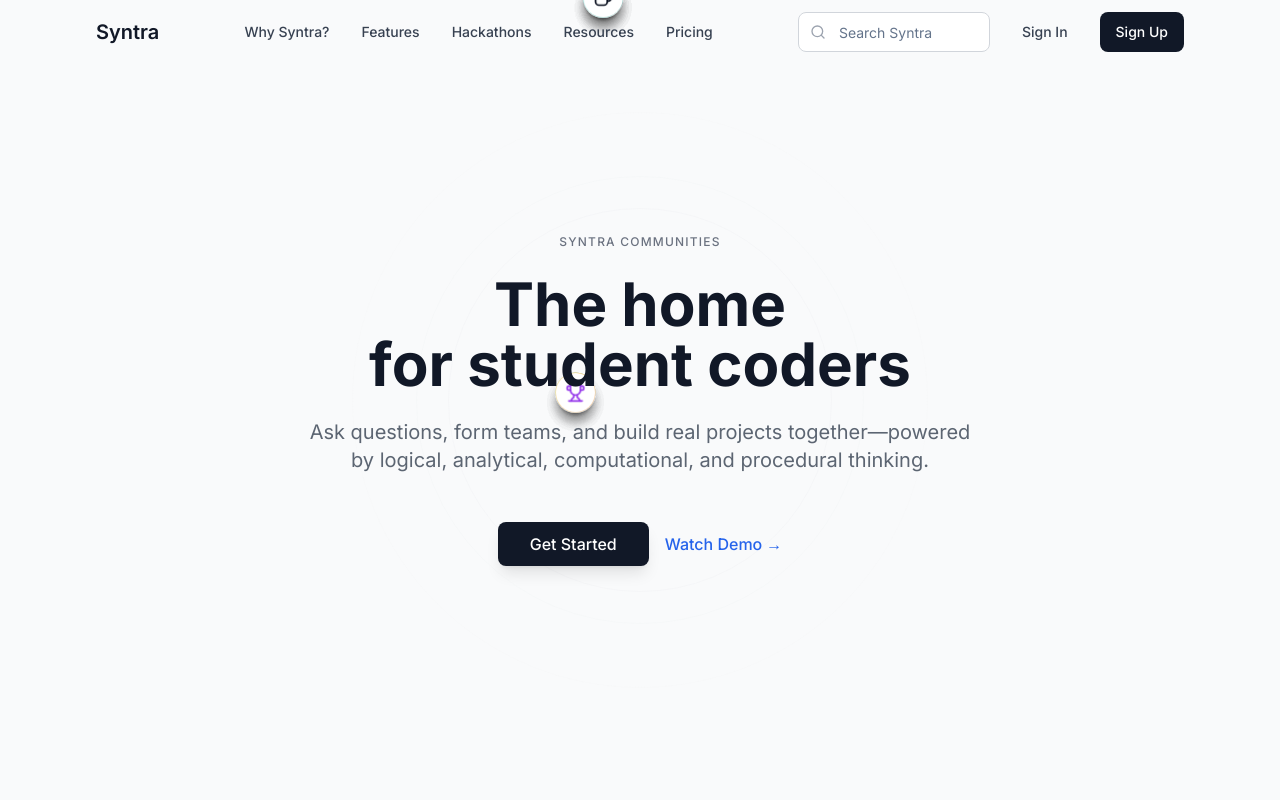
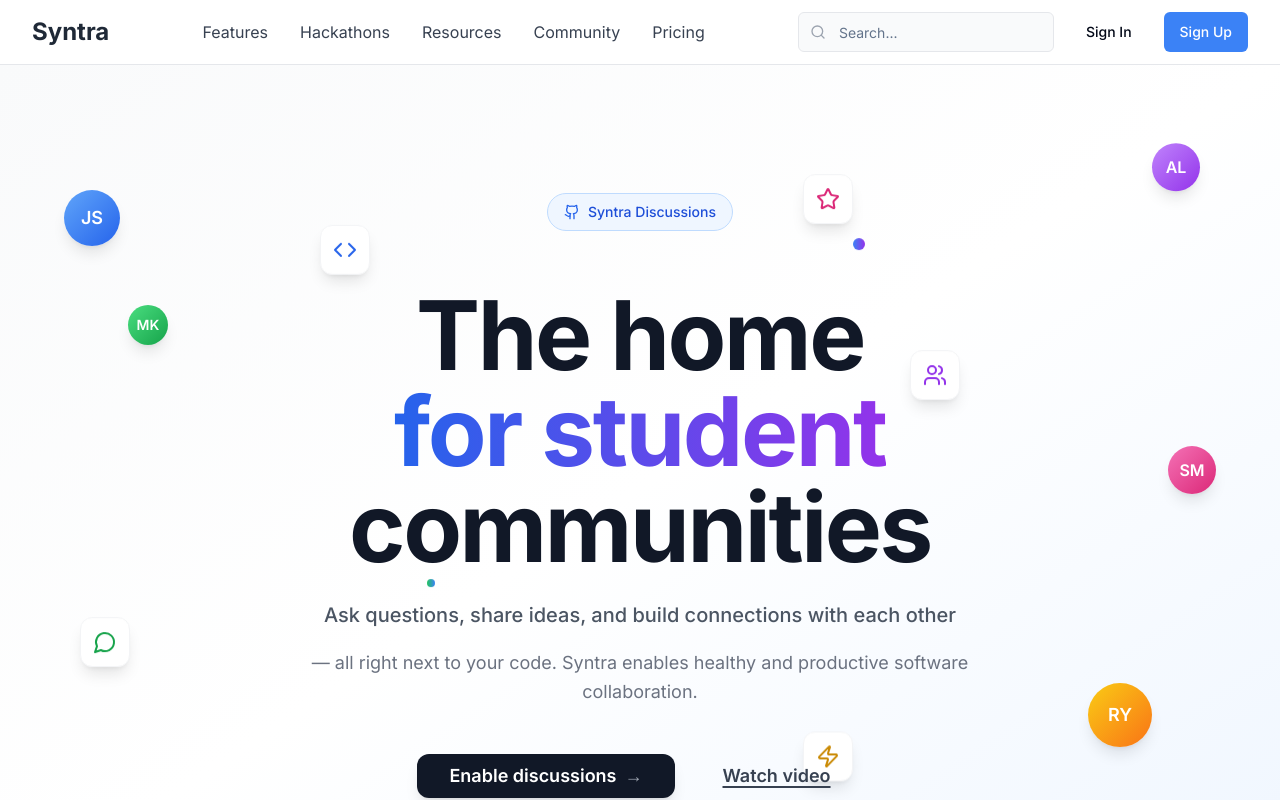
Before and after one commit to Subhajit2407/syntra-code-orbit-67, a React (Vite) app: page / in a window 1280 px wide. Shown: the top 800 px of the page. Built offline with nearby package versions, Linux system fonts and the light colour scheme.

Commit message:
Reverted to commit 6ac13d86a5b9429dea5fb6bb53d59448deb15ff5

```diff
--- a/src/components/Header.tsx
+++ b/src/components/Header.tsx
@@ -1,57 +1,57 @@
 
-import { Search } from "lucide-react";
+import { Search, Github } from "lucide-react";
 import { Button } from "@/components/ui/button";
 import { Input } from "@/components/ui/input";
 import { Link } from "react-router-dom";
 
 const Header = () => {
   return (
-    <header className="absolute top-0 left-0 right-0 z-50 bg-transparent">
-      <div className="max-w-6xl mx-auto px-4 sm:px-6 lg:px-8">
+    <header className="bg-white/95 backdrop-blur-sm border-b border-gray-200 sticky top-0 z-50">
+      <div className="max-w-7xl mx-auto px-4 sm:px-6 lg:px-8">
         <div className="flex items-center justify-between h-16">
           {/* Logo */}
           <div className="flex items-center">
-            <Link to="/" className="text-xl font-semibold text-gray-900">
+            <Link to="/" className="text-2xl font-bold text-syntra-navy">
               Syntra
             </Link>
           </div>
 
-          {/* Navigation - Hidden on mobile */}
+          {/* Navigation */}
           <nav className="hidden md:flex items-center space-x-8">
-            <Link to="/features" className="text-sm font-medium text-gray-700 hover:text-blue-600 transition-colors">
-              Why Syntra?
-            </Link>
-            <Link to="/features" className="text-sm font-medium text-gray-700 hover:text-blue-600 transition-colors">
+            <Link to="/features" className="text-gray-700 hover:text-syntra-cyan transition-colors">
               Features
             </Link>
-            <Link to="/hackathons" className="text-sm font-medium text-gray-700 hover:text-blue-600 transition-colors">
+            <Link to="/hackathons" className="text-gray-700 hover:text-syntra-cyan transition-colors">
               Hackathons
             </Link>
-            <Link to="/resources" className="text-sm font-medium text-gray-700 hover:text-blue-600 transition-colors">
+            <Link to="/resources" className="text-gray-700 hover:text-syntra-cyan transition-colors">
               Resources
             </Link>
-            <Link to="/pricing" className="text-sm font-medium text-gray-700 hover:text-blue-600 transition-colors">
+            <Link to="/community" className="text-gray-700 hover:text-syntra-cyan transition-colors">
+              Community
+            </Link>
+            <Link to="/pricing" className="text-gray-700 hover:text-syntra-cyan transition-colors">
               Pricing
             </Link>
           </nav>
 
           {/* Right side */}
           <div className="flex items-center space-x-4">
-            {/* Search - Hidden on small screens */}
-            <div className="relative hidden lg:block">
+            {/* Search */}
+            <div className="relative hidden sm:block">
               <Search className="absolute left-3 top-1/2 transform -translate-y-1/2 text-gray-400 w-4 h-4" />
               <Input
                 type="search"
-                placeholder="Search Syntra"
-                className="pl-10 w-48 bg-white border-gray-300 focus:border-blue-500 focus:ring-blue-500 rounded-lg text-sm"
+                placeholder="Search..."
+                className="pl-10 w-64 bg-gray-50 border-gray-200 focus:border-syntra-cyan"
               />
             </div>
 
             {/* Auth buttons */}
-            <Button variant="ghost" className="hidden sm:inline-flex text-sm font-medium text-gray-700 hover:text-gray-900">
+            <Button variant="ghost" className="hidden sm:inline-flex">
               Sign In
             </Button>
-            <Button className="bg-gray-900 hover:bg-gray-800 text-white text-sm font-medium px-4 py-2 rounded-lg">
+            <Button className="bg-syntra-cyan hover:bg-blue-600 text-white">
               Sign Up
             </Button>
           </div>
--- a/src/components/Hero.tsx
+++ b/src/components/Hero.tsx
@@ -1,154 +1,128 @@
 
 import { Button } from "@/components/ui/button";
-import { Github, MessageCircle, Code, Users, Zap, Star, Trophy, Lightbulb, FileText, Coffee } from "lucide-react";
+import { Github, MessageCircle, Code, Users, Zap, Star } from "lucide-react";
 
 const Hero = () => {
-  // Avatar and icon data for orbiting elements
-  const innerOrbitItems = [
-    { type: 'avatar', initials: 'JS', color: 'from-blue-400 to-blue-600', tooltip: '45 messages today' },
-    { type: 'icon', icon: MessageCircle, color: 'text-green-600', tooltip: 'Active discussions' },
-    { type: 'avatar', initials: 'AL', color: 'from-purple-400 to-purple-600', tooltip: 'Top contributor' },
-    { type: 'icon', icon: Code, color: 'text-blue-600', tooltip: 'Code review ready' },
-    { type: 'avatar', initials: 'MK', color: 'from-green-400 to-green-600', tooltip: 'New member' },
-    { type: 'icon', icon: Lightbulb, color: 'text-yellow-600', tooltip: 'New idea shared' },
-    { type: 'avatar', initials: 'RY', color: 'from-yellow-400 to-orange-500', tooltip: 'Project leader' },
-    { type: 'icon', icon: Trophy, color: 'text-purple-600', tooltip: 'Hackathon winner' },
-  ];
-
-  const outerOrbitItems = [
-    { type: 'avatar', initials: 'SM', color: 'from-pink-400 to-pink-600', tooltip: 'Design expert' },
-    { type: 'icon', icon: Users, color: 'text-blue-500', tooltip: 'Team forming' },
-    { type: 'avatar', initials: 'DL', color: 'from-indigo-400 to-indigo-600', tooltip: 'Mentor available' },
-    { type: 'icon', icon: FileText, color: 'text-gray-600', tooltip: 'New resource' },
-    { type: 'avatar', initials: 'KW', color: 'from-cyan-400 to-cyan-600', tooltip: 'Study group' },
-    { type: 'icon', icon: Zap, color: 'text-yellow-500', tooltip: 'Quick help' },
-    { type: 'avatar', initials: 'TH', color: 'from-red-400 to-red-600', tooltip: 'Code reviewer' },
-    { type: 'icon', icon: Star, color: 'text-orange-500', tooltip: 'Featured project' },
-    { type: 'avatar', initials: 'LM', color: 'from-teal-400 to-teal-600', tooltip: 'Algorithm expert' },
-    { type: 'icon', icon: Coffee, color: 'text-brown-600', tooltip: 'Study session' },
-  ];
-
   return (
-    <section className="relative min-h-screen bg-gray-50 overflow-hidden">
-      {/* Concentric background rings */}
-      <div className="absolute inset-0 flex items-center justify-center pointer-events-none">
-        <div className="absolute w-96 h-96 rounded-full border border-gray-200 opacity-20"></div>
-        <div className="absolute w-[28rem] h-[28rem] rounded-full border border-gray-200 opacity-15"></div>
-        <div className="absolute w-[36rem] h-[36rem] rounded-full border border-gray-200 opacity-10"></div>
-      </div>
-
-      {/* Orbiting elements - Inner orbit */}
-      <div className="absolute inset-0 flex items-center justify-center pointer-events-none">
-        <div className="relative w-[360px] h-[360px]">
-          {innerOrbitItems.map((item, index) => (
-            <div
-              key={`inner-${index}`}
-              className="absolute w-10 h-10 animate-orbit group cursor-pointer pointer-events-auto"
-              style={{
-                animationDelay: `${(index * 360) / innerOrbitItems.length}deg`,
-                transformOrigin: '180px',
-                transform: `rotate(${(index * 360) / innerOrbitItems.length}deg) translateX(180px) rotate(-${(index * 360) / innerOrbitItems.length}deg)`,
-              }}
-            >
-              {item.type === 'avatar' ? (
-                <div className={`w-10 h-10 rounded-full bg-gradient-to-br ${item.color} shadow-lg flex items-center justify-center transform transition-transform hover:scale-110`}>
-                  <span className="text-white font-semibold text-sm">{item.initials}</span>
-                </div>
-              ) : (
-                <div className="w-10 h-10 bg-white rounded-full shadow-lg flex items-center justify-center transform transition-transform hover:scale-110">
-                  <item.icon className={`w-5 h-5 ${item.color}`} />
-                </div>
-              )}
-
-              {/* Tooltip */}
-              <div className="absolute bottom-12 left-1/2 transform -translate-x-1/2 bg-gray-900 text-white text-xs px-2 py-1 rounded opacity-0 group-hover:opacity-100 transition-opacity whitespace-nowrap z-50">
-                {item.tooltip}
-              </div>
-            </div>
-          ))}
+    <section className="relative min-h-screen bg-gradient-to-br from-gray-50 via-white to-blue-50 overflow-hidden">
+      {/* Floating Elements - More realistic positioning */}
+      <div className="absolute inset-0 pointer-events-none">
+        {/* User avatars with more realistic positioning */}
+        <div className="absolute top-32 left-16 animate-float">
+          <div className="w-14 h-14 rounded-full bg-gradient-to-br from-blue-400 to-blue-600 shadow-lg flex items-center justify-center">
+            <span className="text-white font-semibold text-lg">JS</span>
           </div>
         </div>
 
-      {/* Orbiting elements - Outer orbit */}
-      <div className="absolute inset-0 flex items-center justify-center pointer-events-none">
-        <div className="relative w-[520px] h-[520px]">
-          {outerOrbitItems.map((item, index) => (
-            <div
-              key={`outer-${index}`}
-              className="absolute w-10 h-10 animate-orbit-reverse group cursor-pointer pointer-events-auto"
-              style={{
-                animationDelay: `${(index * 360) / outerOrbitItems.length}deg`,
-                transformOrigin: '260px',
-                transform: `rotate(${(index * 360) / outerOrbitItems.length}deg) translateX(260px) rotate(-${(index * 360) / outerOrbitItems.length}deg)`,
-              }}
-            >
-              {item.type === 'avatar' ? (
-                <div className={`w-10 h-10 rounded-full bg-gradient-to-br ${item.color} shadow-lg flex items-center justify-center transform transition-transform hover:scale-110`}>
-                  <span className="text-white font-semibold text-sm">{item.initials}</span>
-                </div>
-              ) : (
-                <div className="w-10 h-10 bg-white rounded-full shadow-lg flex items-center justify-center transform transition-transform hover:scale-110">
-                  <item.icon className={`w-5 h-5 ${item.color}`} />
-                </div>
-              )}
-
-              {/* Tooltip */}
-              <div className="absolute bottom-12 left-1/2 transform -translate-x-1/2 bg-gray-900 text-white text-xs px-2 py-1 rounded opacity-0 group-hover:opacity-100 transition-opacity whitespace-nowrap z-50">
-                {item.tooltip}
+        <div className="absolute top-20 right-20 animate-float delay-1000">
+          <div className="w-12 h-12 rounded-full bg-gradient-to-br from-purple-400 to-purple-600 shadow-lg flex items-center justify-center">
+            <span className="text-white font-semibold">AL</span>
           </div>
         </div>
-          ))}
+
+        <div className="absolute top-60 left-32 animate-float delay-500">
+          <div className="w-10 h-10 rounded-full bg-gradient-to-br from-green-400 to-green-600 shadow-lg flex items-center justify-center">
+            <span className="text-white font-semibold text-sm">MK</span>
+          </div>
+        </div>
+
+        <div className="absolute bottom-40 right-32 animate-float delay-2000">
+          <div className="w-16 h-16 rounded-full bg-gradient-to-br from-yellow-400 to-orange-500 shadow-lg flex items-center justify-center">
+            <span className="text-white font-semibold text-lg">RY</span>
+          </div>
+        </div>
+
+        <div className="absolute top-96 right-16 animate-float delay-1500">
+          <div className="w-12 h-12 rounded-full bg-gradient-to-br from-pink-400 to-pink-600 shadow-lg flex items-center justify-center">
+            <span className="text-white font-semibold">SM</span>
+          </div>
+        </div>
+
+        {/* Floating icons and elements */}
+        <div className="absolute top-40 left-1/4 animate-float delay-700">
+          <div className="bg-white rounded-xl shadow-lg p-3 border border-gray-100">
+            <Code className="w-6 h-6 text-blue-600" />
+          </div>
+        </div>
+
+        <div className="absolute bottom-60 left-20 animate-float delay-1200">
+          <div className="bg-white rounded-xl shadow-lg p-3 border border-gray-100">
+            <MessageCircle className="w-6 h-6 text-green-600" />
+          </div>
+        </div>
+
+        <div className="absolute top-72 right-1/4 animate-float delay-800">
+          <div className="bg-white rounded-xl shadow-lg p-3 border border-gray-100">
+            <Users className="w-6 h-6 text-purple-600" />
+          </div>
+        </div>
+
+        <div className="absolute bottom-32 right-1/3 animate-float delay-300">
+          <div className="bg-white rounded-xl shadow-lg p-3 border border-gray-100">
+            <Zap className="w-6 h-6 text-yellow-600" />
+          </div>
+        </div>
+
+        <div className="absolute top-28 right-1/3 animate-float delay-600">
+          <div className="bg-white rounded-xl shadow-lg p-3 border border-gray-100">
+            <Star className="w-6 h-6 text-pink-600" />
+          </div>
+        </div>
+
+        {/* Decorative elements */}
+        <div className="absolute top-44 left-2/3 animate-float delay-400">
+          <div className="bg-gradient-to-r from-blue-500 to-purple-600 rounded-full w-3 h-3"></div>
+        </div>
+
+        <div className="absolute bottom-80 left-1/3 animate-float delay-900">
+          <div className="bg-gradient-to-r from-green-500 to-blue-500 rounded-full w-2 h-2"></div>
         </div>
       </div>
 
       {/* Main content */}
-      <div className="relative max-w-4xl mx-auto px-4 sm:px-6 lg:px-8 min-h-screen flex items-center justify-center text-center">
-        <div className="space-y-6">
-          {/* Pre-title */}
-          <div className="text-xs uppercase tracking-widest text-gray-500 font-medium">
-            SYNTRA COMMUNITIES
+      <div className="relative max-w-4xl mx-auto px-4 sm:px-6 lg:px-8 pt-32 pb-20 text-center">
+        <div className="mb-8">
+          <div className="inline-flex items-center bg-blue-50 border border-blue-200 rounded-full px-4 py-2 mb-6">
+            <Github className="w-4 h-4 text-blue-600 mr-2" />
+            <span className="text-blue-700 text-sm font-medium">Syntra Discussions</span>
+          </div>
         </div>
 
-          {/* Main headline */}
-          <h1 className="text-4xl sm:text-5xl lg:text-6xl font-bold text-gray-900 leading-tight">
+        <h1 className="text-6xl sm:text-7xl lg:text-8xl font-bold text-gray-900 mb-6 leading-tight tracking-tight">
           The home
           <br />
-            for student coders
+          <span className="bg-gradient-to-r from-blue-600 to-purple-600 bg-clip-text text-transparent">
+            for student
+          </span>
+          <br />
+          communities
         </h1>
 
-          {/* Subheadline */}
-          <p className="text-lg sm:text-xl text-gray-600 max-w-2xl mx-auto leading-relaxed opacity-90">
-            Ask questions, form teams, and build real projects together—powered by logical, analytical, computational, and procedural thinking.
+        <p className="text-xl text-gray-600 mb-4 max-w-2xl mx-auto leading-relaxed font-medium">
+          Ask questions, share ideas, and build connections with each other
+        </p>
+        <p className="text-lg text-gray-500 mb-12 max-w-2xl mx-auto leading-relaxed">
+          — all right next to your code. Syntra enables healthy and productive software collaboration.
         </p>
 
         {/* CTA buttons */}
-          <div className="flex flex-col sm:flex-row items-center justify-center gap-4 pt-6">
+        <div className="flex flex-col sm:flex-row items-center justify-center gap-4 mb-8">
           <Button
             size="lg"
-              className="bg-gray-900 hover:bg-gray-800 text-white px-8 py-4 text-base font-medium rounded-lg shadow-lg hover:shadow-xl transition-all duration-200"
+            className="bg-gray-900 hover:bg-gray-800 text-white px-8 py-4 text-lg font-semibold rounded-xl shadow-lg hover:shadow-xl transition-all duration-200 flex items-center gap-2"
           >
-              Get Started
+            Enable discussions
+            <span className="text-gray-400">→</span>
           </Button>
-            <button className="text-blue-600 hover:text-blue-700 text-base font-medium transition-colors duration-200 flex items-center gap-1">
-              Watch Demo <span>→</span>
-            </button>
+          <Button
+            variant="ghost"
+            size="lg"
+            className="text-gray-700 hover:text-gray-900 px-8 py-4 text-lg font-semibold transition-all duration-200 underline decoration-2 underline-offset-4"
+          >
+            Watch video
+          </Button>
         </div>
       </div>
-      </div>
-
-      {/* Mobile adjustments */}
-      <style jsx>{`
-        @media (max-width: 768px) {
-          .animate-orbit {
-            width: 8px !important;
-            height: 8px !important;
-          }
-          .animate-orbit-reverse {
-            width: 8px !important;
-            height: 8px !important;
-          }
-        }
-      `}</style>
     </section>
   );
 };
```
Also changed, not shown: tailwind.config.ts (+6 -6 lines). Lines whose indentation alone changed are shown as unchanged.
